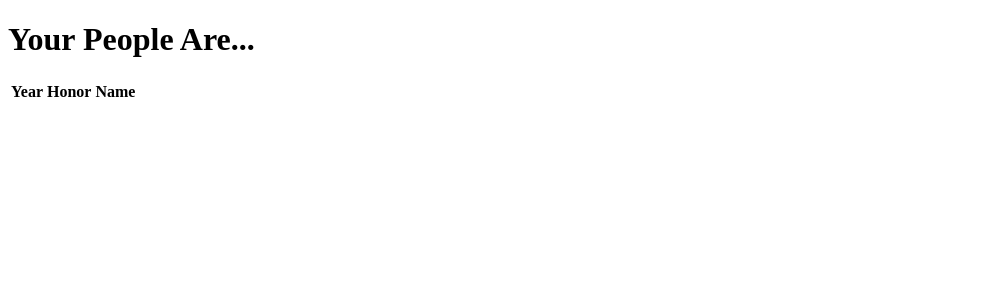
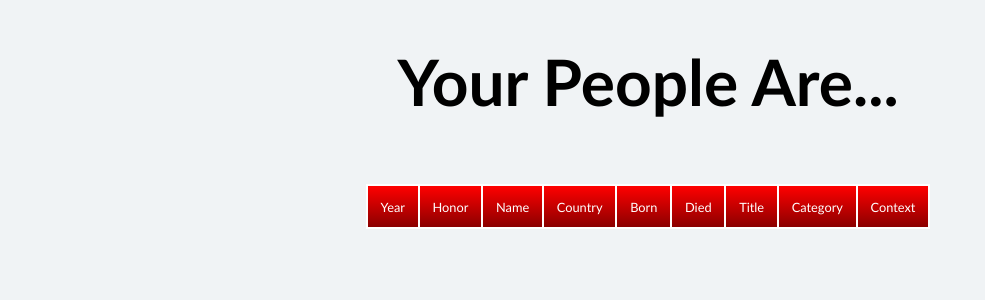
Before and after one commit to mikefili/LAB09-MYFIRSTMVCAPP, an ASP.NET Core app: template MyFirstMVCApp/MyFirstMVCApp/Views/Home/Results.cshtml in a window 1280 px wide. Shown: the top 300 px of the page, without its empty margins (0-985 px from the left). Run offline with ASP.NET Core 8, Linux system fonts and the light colour scheme; the template is opened without the code that fills it, so the values that code supplies are empty.

Commit message:
data properly output into table! added results view stylesheet and styled table

```diff
--- a/MyFirstMVCApp/MyFirstMVCApp/Views/Home/Results.cshtml
+++ b/MyFirstMVCApp/MyFirstMVCApp/Views/Home/Results.cshtml
@@ -4,6 +4,7 @@
 <html>
 <head>
     <title>Results</title>
+    <link href="~/ResultsStyles.css" rel="stylesheet" />
 </head>
 <body>
     <h1>Your People Are...</h1>
@@ -14,6 +15,12 @@
                 <th>Year</th>
                 <th>Honor</th>
                 <th>Name</th>
+                <th>Country</th>
+                <th>Born</th>
+                <th>Died</th>
+                <th>Title</th>
+                <th>Category</th>
+                <th>Context</th>
             </tr>
         </thead>
 
@@ -23,6 +30,12 @@
             <td>@item.Year</td>
             <td>@item.Honor</td>
             <td>@item.Name</td>
+            <td>@item.Country</td>
+            <td>@item.BirthYear</td>
+            <td>@item.DeathYear</td>
+            <td>@item.Title</td>
+            <td>@item.Category</td>
+            <td>@item.Context</td>
         </tr>
         }
     </table>
--- /dev/null
+++ b/MyFirstMVCApp/MyFirstMVCApp/wwwroot/ResultsStyles.css
@@ -0,0 +1,40 @@
+body {
+    text-align: center;
+    font-family: 'Trebuchet MS', 'Lucida Sans Unicode', 'Lucida Grande', 'Lucida Sans', Arial, sans-serif;
+    background-color: #f0f3f5;
+    width: 100%;
+    overflow-x: hidden;
+}
+
+h1 {
+    font-size: 5vw;
+}
+
+table {
+    background-color: white;
+    margin: 5vw auto;
+}
+
+thead th {
+    background-image: linear-gradient(red, darkred);
+    font-size: 1vw;
+    font-weight: 400;
+    color: #fff;
+    padding: 1vw;
+}
+
+tbody tr td {
+    font-weight: 400;
+    color: #5f6062;
+    font-size: 0.85vw;
+    padding: 1vw;
+    border-bottom: 1px solid #e0e0e0;
+}
+
+tbody tr:nth-child(2n) {
+    background: #f0f3f5;
+}
+
+tbody tr:last-child td {
+    border-bottom: none;
+}
```
Also changed, not shown: MyFirstMVCApp/MyFirstMVCApp/Controllers/HomeController.cs (+4 -4 lines), MyFirstMVCApp/MyFirstMVCApp/Models/TimePerson.cs (+12 -6 lines), MyFirstMVCApp/MyFirstMVCApp/Views/Home/Index.cshtml (+4 -4 lines).
